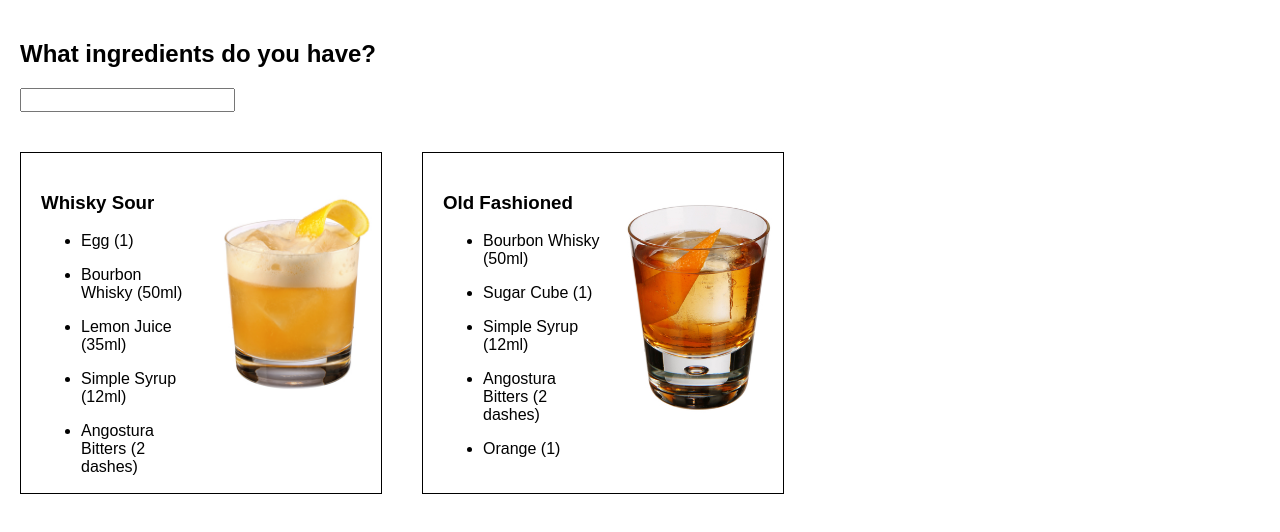
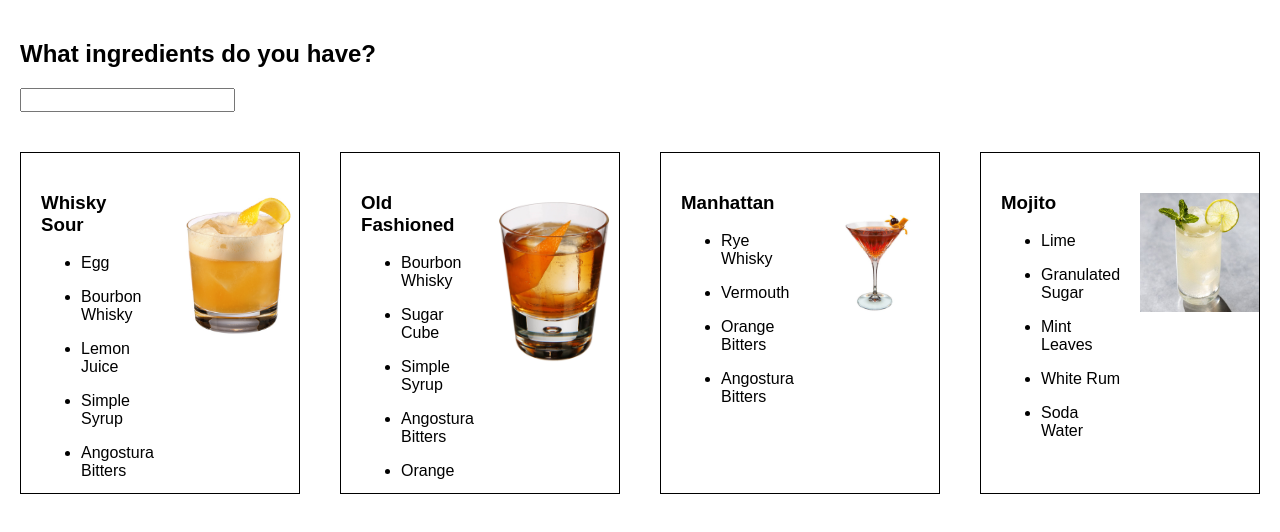
Before and after one commit to astidolph/cocktail-maker, a React (Create React App) app: page / in a window 1280 px wide. Shown: the top 532 px of the page. Built offline with nearby package versions, Linux system fonts and the light colour scheme; the HTML template or start-up script is replaced by a standard one.

Commit message:
Add more cocktails to the data set

```diff
--- a/public/cocktails.json
+++ b/public/cocktails.json
@@ -2,7 +2,7 @@
     {
         "name": "Whisky Sour",
         "image": "./whisky_sour.png",
-        "imageAlt": "whisky sour",
+        "imageAlt": "whisky sour cocktail",
         "ingredients": [
             {
                 "name": "Egg",
@@ -29,7 +29,7 @@
     {
         "name": "Old Fashioned",
         "image": "./old_fashioned.png",
-        "imageAlt": "old fashioned",
+        "imageAlt": "old fashioned cocktail",
         "ingredients": [
             {
                 "name": "Bourbon Whisky",
@@ -52,5 +52,55 @@
                 "quantity": "1"
             }
         ]
+    },
+    {
+        "name": "Manhattan",
+        "image": "./manhattan.jpg",
+        "imageAlt": "manhattan cocktail",
+        "ingredients": [
+            {
+                "name": "Rye Whisky",
+                "quantity": "60ml"
+            },
+            {
+                "name": "Vermouth",
+                "quantity": "30ml"
+            },
+            {
+                "name": "Orange Bitters",
+                "quantity": "1 dash"
+            },
+            {
+                "name": "Angostura Bitters",
+                "quantity": "2 dashes"
+            }
+        ]
+    },
+    {
+        "name": "Mojito",
+        "image": "./mojito.jpg",
+        "imageAlt": "mojito cocktail",
+        "ingredients": [
+            {
+                "name": "Lime",
+                "quantity": "1"
+            },
+            {
+                "name": "Granulated Sugar",
+                "quantity": "1 tsp"
+            },
+            {
+                "name": "Mint Leaves",
+                "quantity": "Small handful"
+            },
+            {
+                "name": "White Rum",
+                "quantity": "60ml"
+            },
+            {
+                "name": "Soda Water",
+                "quantity": "To taste"
+            }
+        ]
     }
 ]
--- a/src/components/cocktailPane.js
+++ b/src/components/cocktailPane.js
@@ -5,9 +5,7 @@
         <h3>{cocktail.name}</h3>
         {cocktail.ingredients.map((i) => (
           <ul>
-            <li>
-              {i.name} ({i.quantity})
-            </li>
+            <li>{i.name}</li>
           </ul>
         ))}
       </div>
```
Also changed, not shown: public/manhattan.jpg (added), public/mojito.jpg (added).
